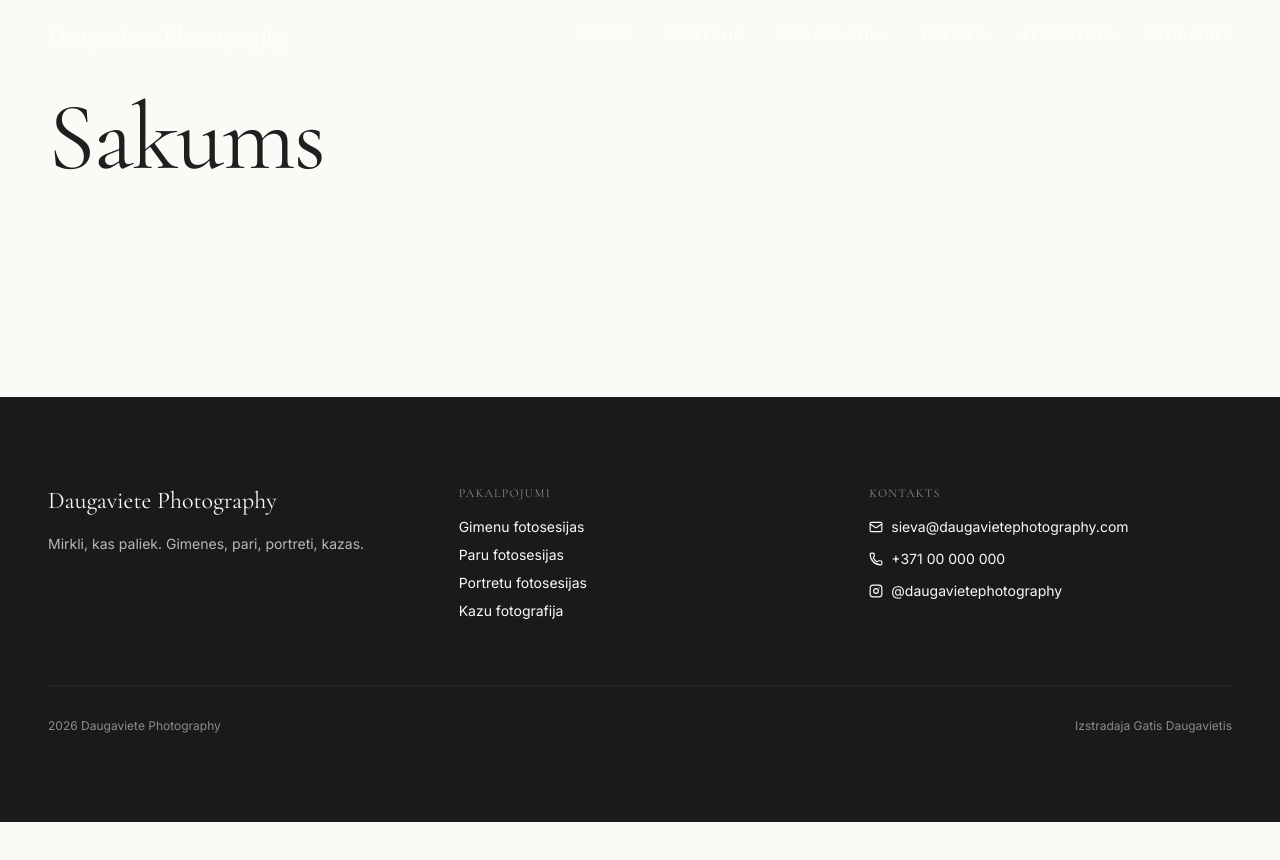
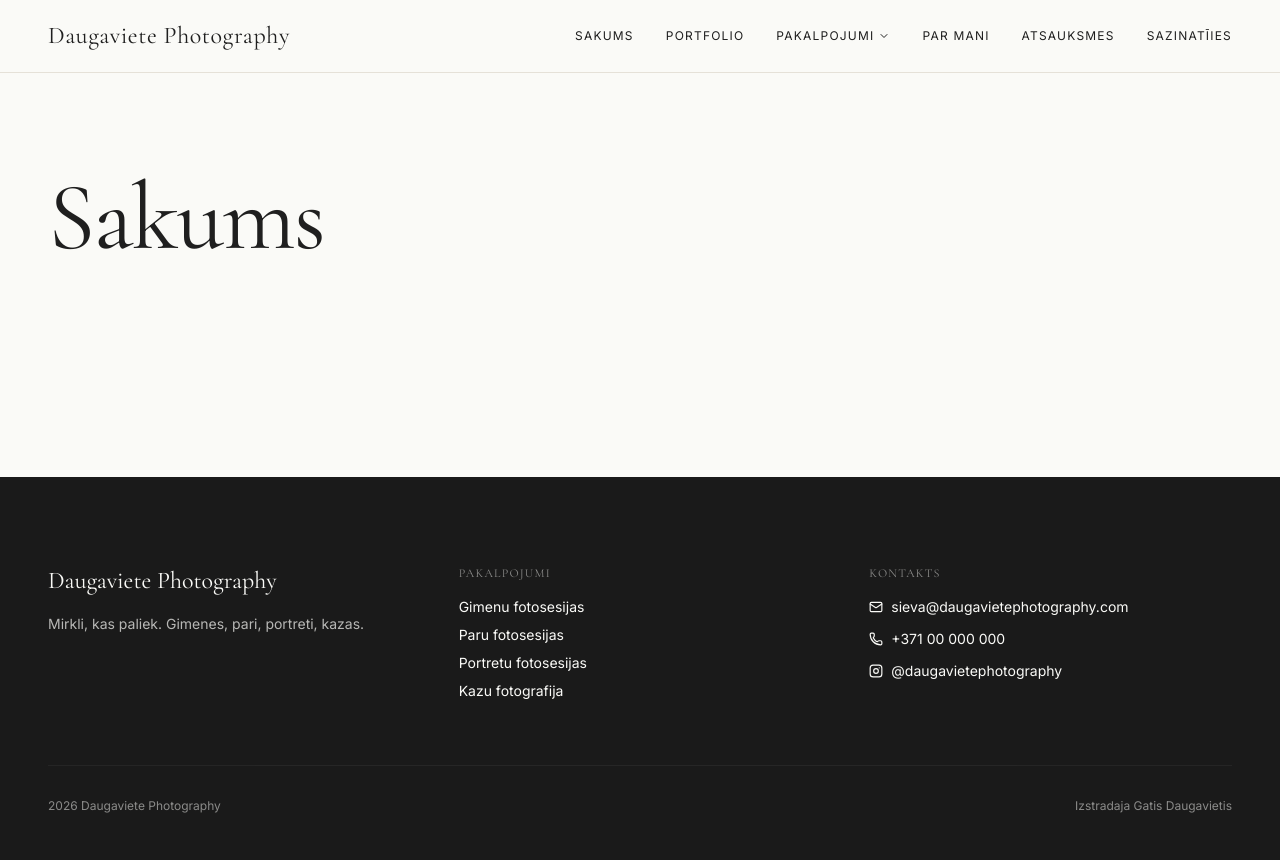
Before and after one commit to GatisD/daugaviete-photography, a React (Vite) app: page / in a window 1280 px wide. Shown: the top 860 px of the page. Before the commit the page ends 822 px from the top, so only its background shows below. Built offline with nearby package versions, Linux system fonts and the light colour scheme.

Commit message:
fix: solid header background by default + main padding for fixed nav

```diff
--- a/src/components/layout/Header.tsx
+++ b/src/components/layout/Header.tsx
@@ -35,10 +35,12 @@ export default function Header() {
     return () => window.removeEventListener('scroll', onScroll);
   }, []);
 
+  // Always solid background until Hero component (Task 2.3) sets transparent-over-hero state.
+  // Avoids invisible white-on-white menu before hero exists.
   const headerBg =
-    isHome && !scrolled
-      ? 'bg-transparent text-white'
-      : 'bg-bg-primary/95 backdrop-blur-sm text-text-primary border-b border-border-subtle';
+    'bg-bg-primary/95 backdrop-blur-sm text-text-primary border-b border-border-subtle';
+  void isHome;
+  void scrolled;
 
   return (
     <>
--- a/src/components/layout/Layout.tsx
+++ b/src/components/layout/Layout.tsx
@@ -10,7 +10,7 @@ export default function Layout() {
   return (
     <LenisProvider>
       <Header />
-      <main>
+      <main className="pt-20">
         <AnimatePresence mode="wait">
           <PageTransition key={location.pathname}>
             <Outlet />
```
